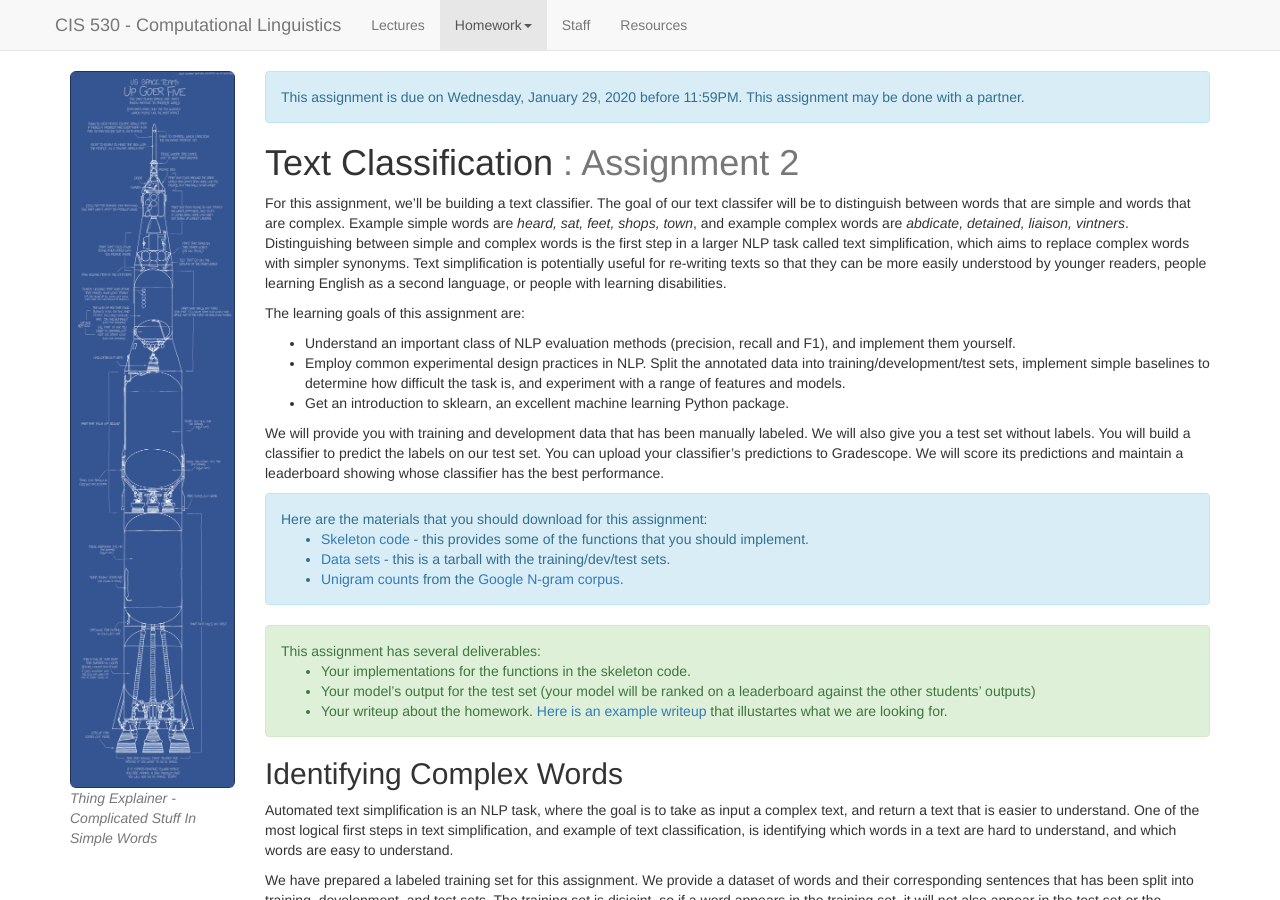
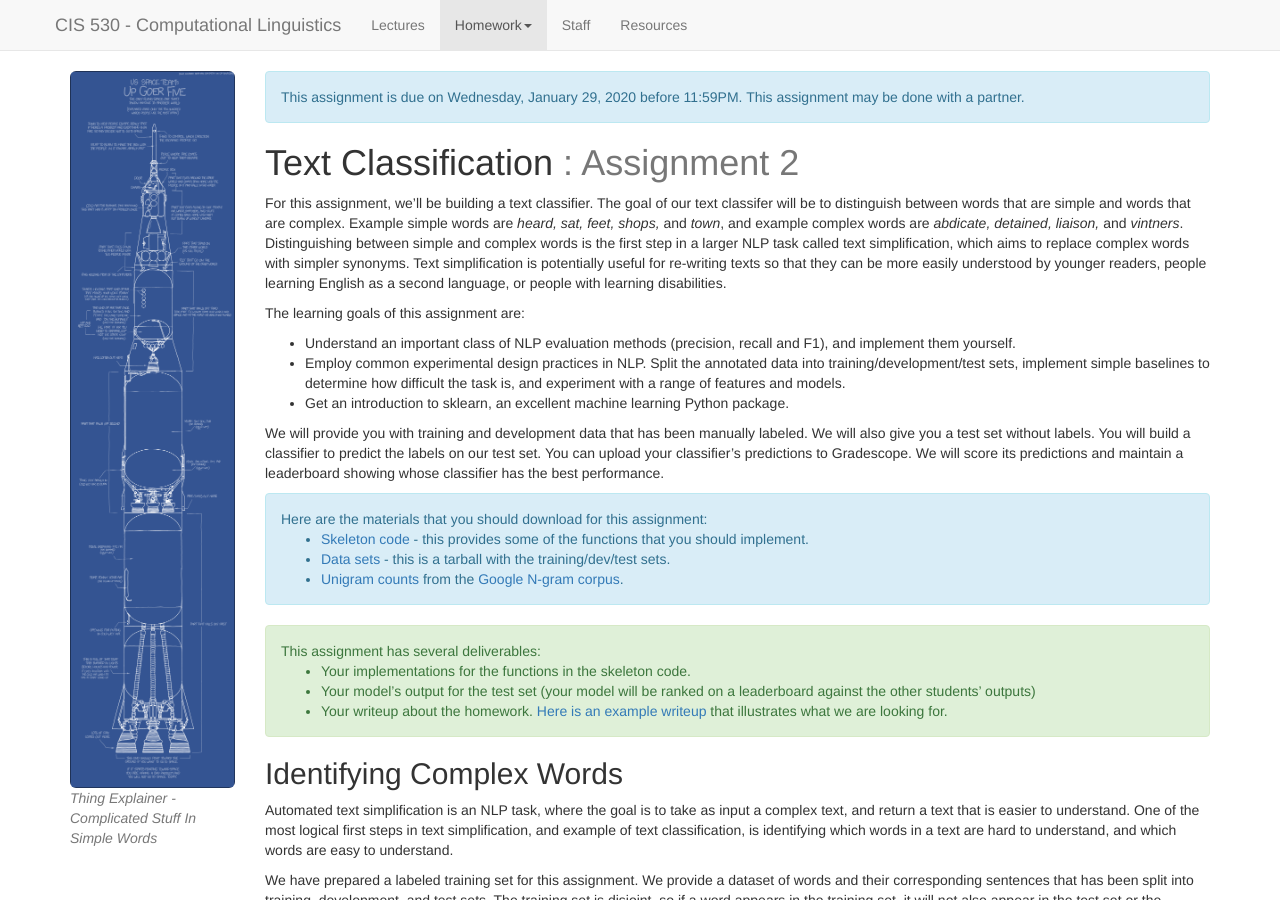
Before and after one commit to computational-linguistics-class/computational-linguistics-class.github.io, a Jekyll site: the page built from assignment2.md, in a window 1280 px wide and 900 px high. Built offline with Jekyll 4.4.1, drawn with Linux system fonts in a browser that asks for light colours; nearby versions of some CDN libraries; a script that is not in the unit is left out.

Commit message:
Update assignment2.md

```diff
--- a/assignment2.md
+++ b/assignment2.md
@@ -82,7 +82,7 @@ This assignment is due on {{ page.due_date | date: "%A, %B %-d, %Y" }} before {{
 Text Classification <span class="text-muted">: Assignment 2</span>
 =============================================================
 
-For this assignment, we'll be building a text classifier.  The goal of our text classifer will be to distinguish between words that are simple and words that are complex.  Example simple words are *heard, sat, feet, shops, town*, and example complex words are *abdicate, detained, liaison, vintners*. Distinguishing between simple and complex words is the first step in a larger NLP task called text simplification, which aims to replace complex words with simpler synonyms.  Text simplification is potentially useful for re-writing texts so that they can be more easily understood by younger readers, people learning English as a second language, or people with learning disabilities.
+For this assignment, we'll be building a text classifier.  The goal of our text classifer will be to distinguish between words that are simple and words that are complex.  Example simple words are *heard, sat, feet, shops,* and *town*, and example complex words are *abdicate, detained, liaison,* and *vintners*. Distinguishing between simple and complex words is the first step in a larger NLP task called text simplification, which aims to replace complex words with simpler synonyms.  Text simplification is potentially useful for re-writing texts so that they can be more easily understood by younger readers, people learning English as a second language, or people with learning disabilities.
 
 The learning goals of this assignment are:
 * Understand an important class of NLP evaluation methods (precision, recall and F1), and implement them yourself.
@@ -104,7 +104,7 @@ Here are the materials that you should download for this assignment:
 This assignment has several deliverables:
 * Your implementations for the functions in the skeleton code.
 * Your model's output for the test set (your model will be ranked on a leaderboard against the other students' outputs)
-* Your writeup about the homework.  [Here is an example writeup](downloads/hw2/hw2_example_writeup.pdf) that illustartes what we are looking for.
+* Your writeup about the homework.  [Here is an example writeup](downloads/hw2/hw2_example_writeup.pdf) that illustrates what we are looking for.
 </div>
 
 
```
